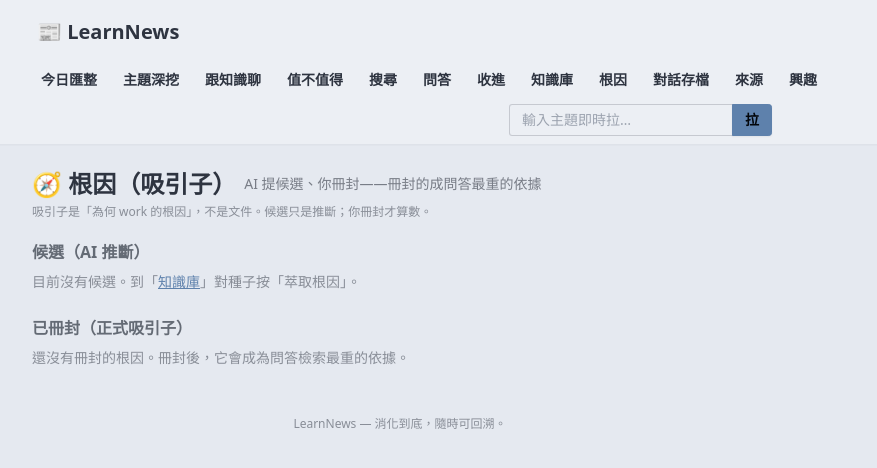
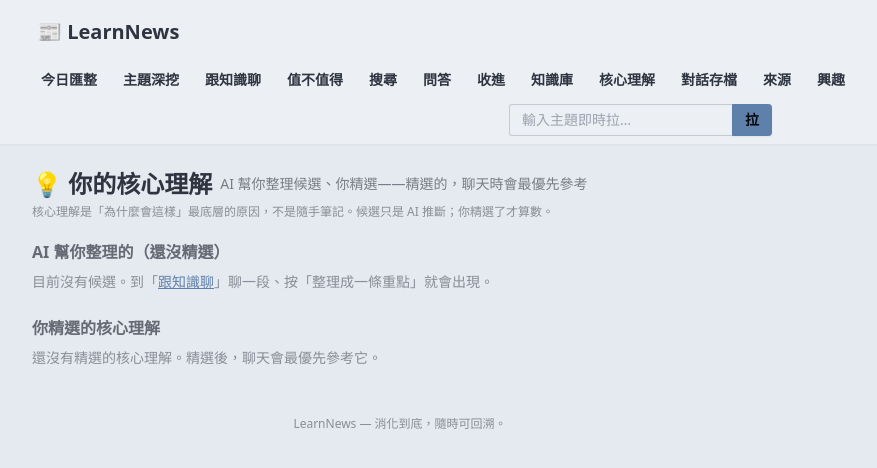
Before and after one commit to timcsy/KnowField, a FastAPI app: page /roots in a window 1280 px wide. Shown: the top 468 px of the page, without its empty margins (240-1117 px from the left). Run offline with FastAPI, Linux system fonts and the light colour scheme; data comes from the database, SQL or seed files in the repository; data that the repository does not hold is empty; some libraries are stand-ins or nearby versions.

Commit message:
UI 講人話：根因→核心理解、冊封→精選（核心頁面對外用詞）
使用者回饋「路徑依賴的語言」——只因走過討論才懂的詞很彆扭。改核心迴圈頁面的對外字：
根因→核心理解、冊封→精選、吸引子刪、bedrock→最底層的原因、🧲→💡、還沒收→還沒整理、
存這條→精選這條、候選(AI 推斷)→AI 幫你整理的(還沒精選)。界線：只改看得到的字，knowledge/
概念名(根因/冊封)＋碼(why_nodes/anoint)不動——內部精準、對外人話。ingest/library 待進料重做時再改。456 綠。

Co-Authored-By: Claude Opus 4.8 (1M context) <noreply@anthropic.com>
Claude-Session: https://claude.ai/code/session_01GUvLQ99TkXkvkjy6b9fEtG

```diff
--- a/src/learnnews/web/templates/base.html
+++ b/src/learnnews/web/templates/base.html
@@ -50,7 +50,7 @@
         <a href="/ask" class="btn btn-ghost btn-sm">問答</a>
         <a href="/ingest" class="btn btn-ghost btn-sm">收進</a>
         <a href="/library" class="btn btn-ghost btn-sm">知識庫</a>
-        <a href="/roots" class="btn btn-ghost btn-sm">根因</a>
+        <a href="/roots" class="btn btn-ghost btn-sm">核心理解</a>
         <a href="/conversations" class="btn btn-ghost btn-sm">對話存檔</a>
         <a href="/sources" class="btn btn-ghost btn-sm">來源</a>
         <a href="/interests" class="btn btn-ghost btn-sm">興趣</a>
--- a/src/learnnews/web/templates/conversation.html
+++ b/src/learnnews/web/templates/conversation.html
@@ -82,7 +82,7 @@
                       title="只複製這一章的佐證網址">🔗 這章網址</button>
               <form action="/conversations/{{ conv.id }}/distill?from={{ ch.start }}&to={{ ch.end }}"
                     method="post" class="inline">
-                <button class="btn btn-ghost btn-xs" title="就這一章整理成一條重點（要不要冊封你決定）">🧪 整理這章</button>
+                <button class="btn btn-ghost btn-xs" title="就這一章整理成一條重點（要不要精選你決定）">🧪 整理這章</button>
               </form>
             </div>
             <div class="space-y-4">
--- a/src/learnnews/web/templates/conversations.html
+++ b/src/learnnews/web/templates/conversations.html
@@ -8,10 +8,10 @@
       <a href="/conversations/dedupe" class="btn btn-ghost btn-sm ml-auto">🧹 清理重複對話</a>
     {% endif %}
   </div>
-  <p class="text-xs text-base-content/50 mb-4">這些是**唯讀的參考**，不會被當成你的核心理解餵回對話（只有「根因」才是地基）。</p>
+  <p class="text-xs text-base-content/50 mb-4">這些是**唯讀的參考**，不會被當成你的核心理解餵回對話（只有「核心理解」才是地基）。</p>
 
   {% if cleaned %}
-    <div class="alert alert-success mb-4"><span>✅ 已清理：併掉 {{ removed }} 份多餘、重指 {{ repointed }} 條根因的由來。</span></div>
+    <div class="alert alert-success mb-4"><span>✅ 已清理：併掉 {{ removed }} 份多餘、重指 {{ repointed }} 條核心理解的由來。</span></div>
   {% endif %}
 
   {% macro convrow(c, is_temp) %}
@@ -57,6 +57,6 @@
   {% endif %}
 
   {% if not conversations and not temporary %}
-    <div class="alert"><span class="opacity-70">還沒存過對話。到「跟知識聊」聊一段——會自動暫存；按「存這段對話」或冊封「連同存成由來」就轉永久。</span></div>
+    <div class="alert"><span class="opacity-70">還沒存過對話。到「跟知識聊」聊一段——會自動暫存；按「存這段對話」或精選「連同存成由來」就轉永久。</span></div>
   {% endif %}
 {% endblock %}
--- a/src/learnnews/web/templates/dedupe.html
+++ b/src/learnnews/web/templates/dedupe.html
@@ -9,12 +9,12 @@
     <div class="card bg-base-100 shadow-sm mb-4">
       <div class="card-body py-4">
         <p>發現 <b>{{ n_groups }}</b> 組重複，共 <b>{{ n_extra }}</b> 份多餘份會被刪除，
-           <b>{{ n_roots }}</b> 條根因的「由來」會重指到留存的那一份。</p>
-        <p class="text-sm text-base-content/60">每組只留**最新一份**；根因主張／階梯不會被更動。</p>
+           <b>{{ n_roots }}</b> 條核心理解的「由來」會重指到留存的那一份。</p>
+        <p class="text-sm text-base-content/60">每組只留**最新一份**；核心理解的內容／階梯不會被更動。</p>
       </div>
     </div>
     <form action="/conversations/dedupe" method="post" class="flex gap-2"
-          onsubmit="return confirm('確定清理？將刪除 {{ n_extra }} 份多餘、重指 {{ n_roots }} 條根因（不可逆）。');">
+          onsubmit="return confirm('確定清理？將刪除 {{ n_extra }} 份多餘、重指 {{ n_roots }} 條核心理解（不可逆）。');">
       <button class="btn btn-primary btn-sm">確認清理</button>
       <a href="/conversations" class="btn btn-ghost btn-sm">取消</a>
     </form>
--- a/src/learnnews/web/templates/roots.html
+++ b/src/learnnews/web/templates/roots.html
@@ -1,33 +1,33 @@
 {% extends "base.html" %}
-{% block title %}根因 — LearnNews{% endblock %}
+{% block title %}核心理解 — LearnNews{% endblock %}
 {% block content %}
   <div class="flex items-center gap-2 mb-1">
-    <h1 class="text-2xl font-bold">🧭 根因（吸引子）</h1>
-    <span class="text-sm text-base-content/60">AI 提候選、你冊封——冊封的成問答最重的依據</span>
+    <h1 class="text-2xl font-bold">💡 你的核心理解</h1>
+    <span class="text-sm text-base-content/60">AI 幫你整理候選、你精選——精選的，聊天時會最優先參考</span>
   </div>
-  <p class="text-xs text-base-content/50 mb-5">吸引子是「為何 work 的根因」，不是文件。候選只是推斷；你冊封才算數。</p>
+  <p class="text-xs text-base-content/50 mb-5">核心理解是「為什麼會這樣」最底層的原因，不是隨手筆記。候選只是 AI 推斷；你精選了才算數。</p>
 
   {% if msg == 'fail' %}
-    <div class="alert alert-error mb-4"><span>❌ 根因萃取暫時失敗（服務／金鑰問題），請稍後再試。</span></div>
+    <div class="alert alert-error mb-4"><span>❌ 整理核心理解暫時失敗（服務／金鑰問題），請稍後再試。</span></div>
   {% elif msg == 'nomat' %}
-    <div class="alert mb-4"><span class="opacity-80">這則材料抽不出有把握的根因——AI 未硬編（不杜撰）。</span></div>
+    <div class="alert mb-4"><span class="opacity-80">這則材料抽不出有把握的核心理解——AI 不硬掰。</span></div>
   {% endif %}
 
   {# ── 候選（AI 推斷，待冊封）── #}
-  <h2 class="font-semibold text-base-content/70 mt-2 mb-2">候選（AI 推斷）</h2>
+  <h2 class="font-semibold text-base-content/70 mt-2 mb-2">AI 幫你整理的（還沒精選）</h2>
   {% if candidates %}
     <div class="space-y-3 mb-6">
       {% for w in candidates %}
         <div class="card bg-base-100 shadow-sm">
           <div class="card-body py-4">
             <div class="flex items-start gap-2">
-              <span class="badge badge-sm badge-warning badge-outline shrink-0">AI 推斷</span>
+              <span class="badge badge-sm badge-warning badge-outline shrink-0">候選</span>
               <div class="min-w-0 flex-1">
                 <div class="font-medium">💡 {{ w.claim }}</div>
                 {% if w.ladder %}
                   <ol class="text-xs text-base-content/70 mt-2 mb-1 border-l-2 border-base-300 pl-3 space-y-0.5">
                     {% for step in w.ladder %}
-                      <li>{% if loop.last %}<span class="font-semibold text-primary">↓ bedrock：</span>{% else %}<span class="opacity-50">↓</span> {% endif %}{{ step }}</li>
+                      <li>{% if loop.last %}<span class="font-semibold text-primary">↓ 最底層的原因：</span>{% else %}<span class="opacity-50">↓</span> {% endif %}{{ step }}</li>
                     {% endfor %}
                   </ol>
                 {% endif %}
@@ -53,8 +53,8 @@
                 <input type="hidden" name="id" value="{{ w.id }}">
                 <input name="claim" value="{{ w.claim }}"
                        class="input input-bordered input-sm join-item flex-1"
-                       title="可先編輯根因文字再冊封">
-                <button class="btn btn-primary btn-sm join-item">冊封</button>
+                       title="可先改文字再精選">
+                <button class="btn btn-primary btn-sm join-item">精選</button>
               </form>
               <form action="/whynode/remove" method="post">
                 <input type="hidden" name="id" value="{{ w.id }}">
@@ -66,18 +66,18 @@
       {% endfor %}
     </div>
   {% else %}
-    <p class="text-sm text-base-content/50 mb-6">目前沒有候選。到「<a href="/library" class="link link-primary">知識庫</a>」對種子按「萃取根因」。</p>
+    <p class="text-sm text-base-content/50 mb-6">目前沒有候選。到「<a href="/chat" class="link link-primary">跟知識聊</a>」聊一段、按「整理成一條重點」就會出現。</p>
   {% endif %}
 
   {# ── 已冊封（正式吸引子，問答最重）── #}
-  <h2 class="font-semibold text-base-content/70 mt-2 mb-2">已冊封（正式吸引子）</h2>
+  <h2 class="font-semibold text-base-content/70 mt-2 mb-2">你精選的核心理解</h2>
   {% if anointed %}
     <div class="card bg-base-100 shadow-sm">
       <ul class="divide-y divide-base-200">
         {% for w in anointed %}
           <li class="flex items-start justify-between gap-3 px-5 py-3">
             <div class="min-w-0">
-              <div class="font-medium">🧲 {{ w.claim }}</div>
+              <div class="font-medium">💡 {{ w.claim }}</div>
               <div class="text-xs text-base-content/60 mt-0.5">
                 {% for u in w.evidence_urls %}
                   <a href="{{ u }}" target="_blank" rel="noopener" class="link link-primary break-all">{{ u }}</a>{% if not loop.last %}、{% endif %}
@@ -89,14 +89,14 @@
               <div class="mt-1 flex gap-1 flex-wrap">
                 <button type="button" class="btn btn-ghost btn-xs"
                         onclick="copyExport('/roots/{{ w.id }}/export?as=md')"
-                        title="複製這條根因 Markdown，貼進 NotebookLM 當文字來源">📋 複製 Markdown</button>
+                        title="複製這條核心理解 Markdown，貼進 NotebookLM 當文字來源">📋 複製 Markdown</button>
                 <button type="button" class="btn btn-ghost btn-xs"
-                        onclick="copyExport('/roots/{{ w.id }}/export?as=urls', {empty:'這條根因沒有佐證網址'})"
-                        title="複製這條根因的佐證網址">🔗 複製佐證網址</button>
+                        onclick="copyExport('/roots/{{ w.id }}/export?as=urls', {empty:'這條核心理解沒有佐證網址'})"
+                        title="複製這條核心理解的佐證網址">🔗 複製佐證網址</button>
               </div>
             </div>
             <form action="/whynode/remove" method="post" class="shrink-0"
-                  onsubmit="return confirm('退回這個已冊封的根因？（問答將不再用它）');">
+                  onsubmit="return confirm('移除這條核心理解？（聊天將不再優先參考它）');">
               <input type="hidden" name="id" value="{{ w.id }}">
               <button class="btn btn-ghost btn-xs text-error">退回</button>
             </form>
@@ -105,6 +105,6 @@
       </ul>
     </div>
   {% else %}
-    <p class="text-sm text-base-content/50">還沒有冊封的根因。冊封後，它會成為問答檢索最重的依據。</p>
+    <p class="text-sm text-base-content/50">還沒有精選的核心理解。精選後，聊天會最優先參考它。</p>
   {% endif %}
 {% endblock %}
```
Also changed, not shown: src/learnnews/web/templates/chat.html (+8 -8 lines).
